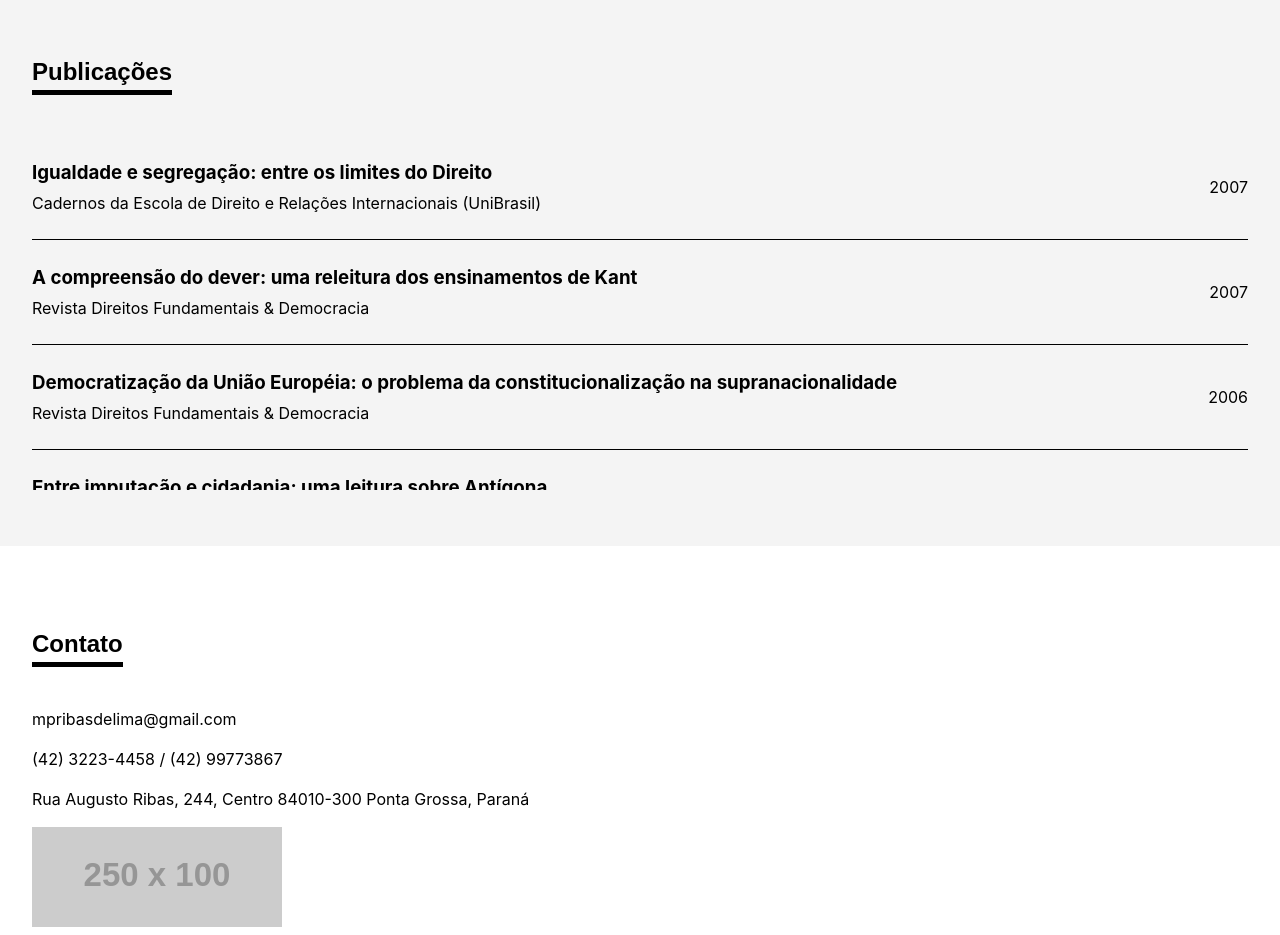
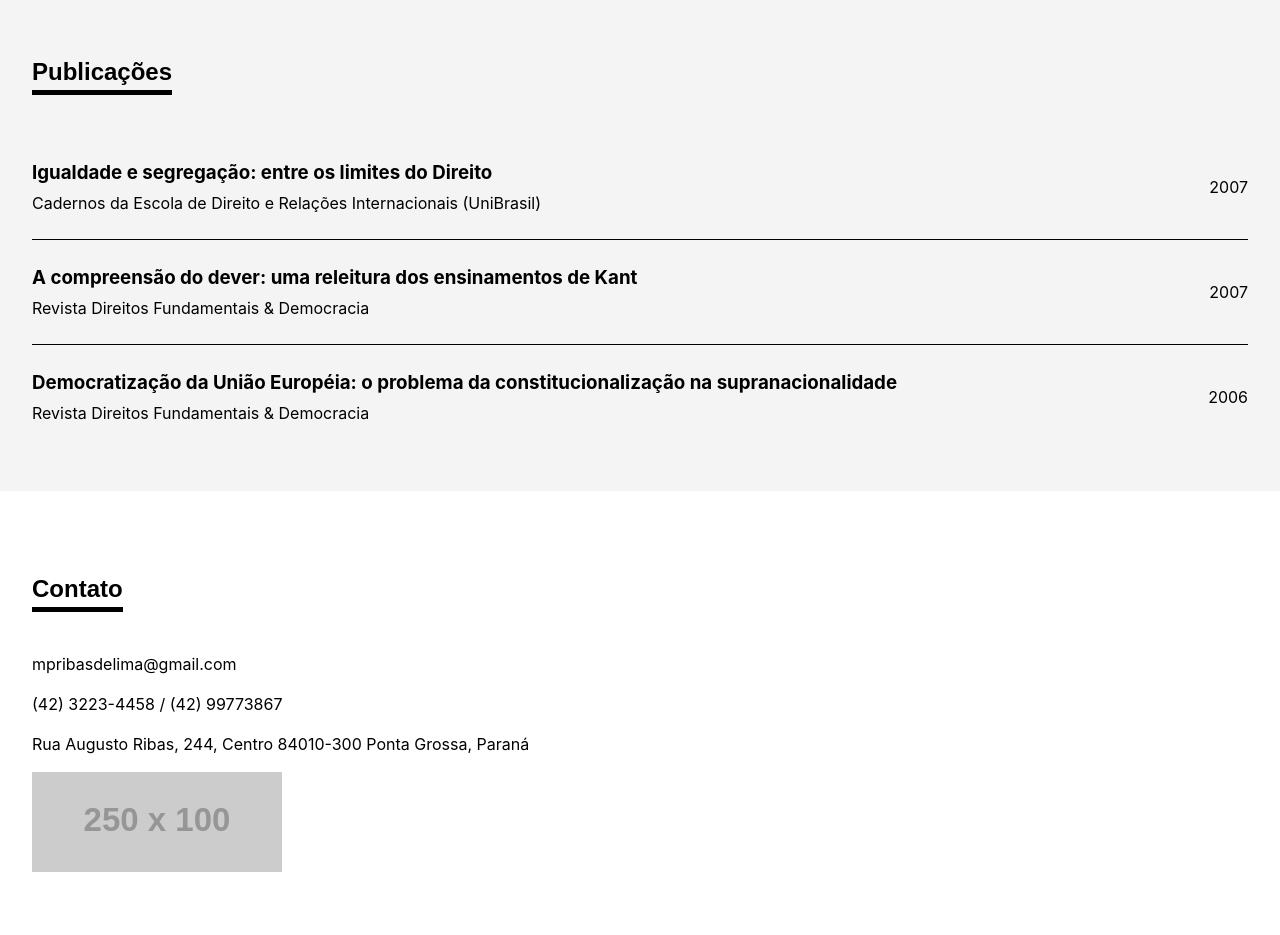
Before and after one commit to bernbecht/site-maneco-v2, a website built with Vite: page index.html in a window 1280 px wide. Shown: the part 2080-3015 px from the top of the page. Built offline with nearby package versions, Linux system fonts and the light colour scheme; placeholder pictures from the web are drawn by us; a web font is replaced by a local one.

Commit message:
💅 fix max-height for articles

```diff
--- a/style.scss
+++ b/style.scss
@@ -222,7 +222,7 @@ button:focus-visible {
   }
 
   ul {
-    max-height: 355px;
+    max-height: 300px;
     overflow-y: scroll;
   }
 
```
